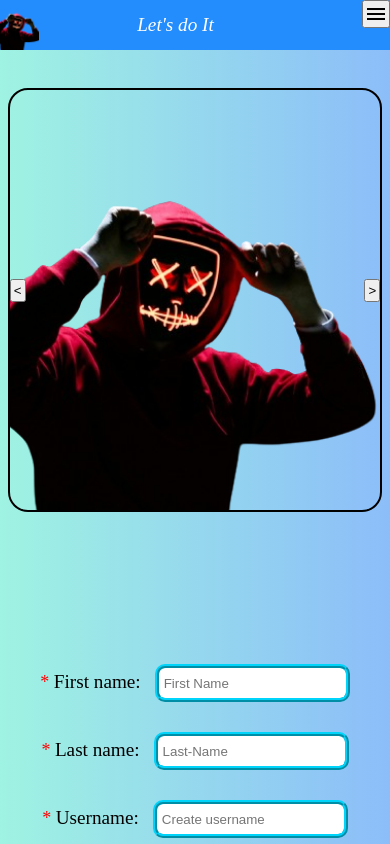
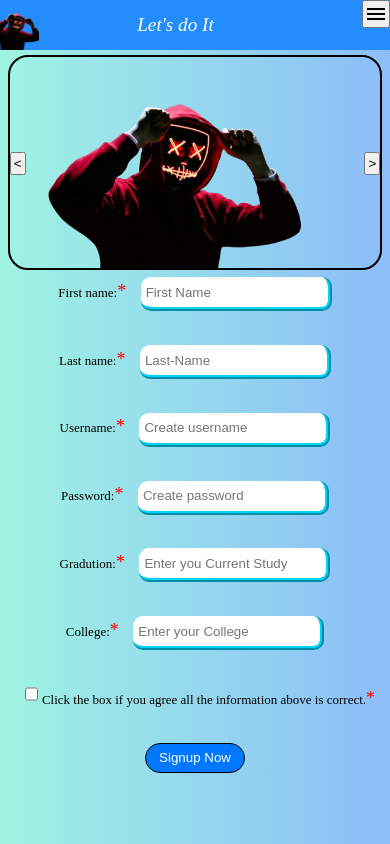
Before and after one commit to saitejavenkat/yes, a plain HTML site: page index.html in a window 390 px wide. Shown: the top 844 px of the page. Drawn offline with Linux system fonts and the light colour scheme.

Commit message:
Update try.css

```diff
--- a/try.css
+++ b/try.css
@@ -2,6 +2,7 @@
     margin:0;
     padding:0;
 }
+
 body{
     background: linear-gradient(90deg, #9ff3e2, #8cbdf9);
 
@@ -85,11 +86,12 @@ li::before{
 ul li:hover::before {
     width: 100%;
     transition: 2s;
+    border-radius: 5px;
     background-color: rgb(255, 0, 123);
 }
 a{
     color:rgb(1, 255, 158);
-    font-size: larger;
+
 }
 .X{
     top:0;
@@ -101,22 +103,22 @@ a{
 }
 main{
     width:100%;
-    height:80vh;
+    height:420px;
     display: flex;
     justify-content: space-evenly;
     align-items: center;
-    margin-top: 1cm;
+    position: relative;
     }
 .adver,.data{
-    width:45%;
-    height:80%;
     position: relative;
+    height: 320px;
+    width: 40%;
     border:2px solid #000000;
     border-radius: 20px;
 }
 .data{
-    width:45%;
-    height:100%;
+    width:50%;
+    height:90vh;
     border:none;
 }
 .ini{
@@ -156,32 +158,32 @@ main{
 }
 .signup-info{
     display:flex;
-    justify-content: center;
     align-items: center;
     width:100%;
+    justify-content:center;
     height:100%;
     flex-direction: column;
+
     position: absolute;
 }
-
 .signup-info div{
-    margin-top: 15px;
-    margin-bottom: 15px;
-    position: relative;
-
- }
+    margin-bottom: 4vh;
+}
  .signup-info label{
-    font-size: larger;
+    font-size: small;
  }
 .signup-info div input{
     margin-left: 10px;
     border:4px ridge rgb(0, 212, 250);
     border-radius: 10px;
     height: 20px;
+    outline: none;
+    border-top: none;
+    border-left: none;
     padding: 5px;
  }
 
- label::before{
+ label::after{
     content:"* ";
     font-size: large;
     color:red;
@@ -195,7 +197,7 @@ main{
  form button{
     border:1px solid black;
     width:100px;
-    height:40px;
+    height: 30px;
     border-radius: 20px;
     background-color: rgb(0, 119, 255);
     color:white;
@@ -203,7 +205,7 @@ main{
  }
 
 
-@media screen and (max-width: 768px){
+@media screen and (max-width: 740px){
     .close{
         display: none;
     }
@@ -220,9 +222,8 @@ main{
     .bye{
         display: block;
     }
-
     .small-screen{
-        margin-top: 4vh;
+        margin-top:25px;
        display: flex;
        justify-content: space-between;
        height:100vh;
@@ -231,17 +232,19 @@ main{
 
     }
     main{
+        margin-top: 5px;
         flex-direction: column;
-         height: 140vh;
+         height:720px;
+         align-items: center;
+         justify-content: space-between;
     }
-    .adver,.data{
+    .adver{
         width:95%;
-        height:50vh;
-        position: relative;
+        margin-bottom: 5px;
     }
     .data{
-        margin-top: 5vh;
-        height:85vh;
+        width: 100%;
+
     }
 
 }
```
